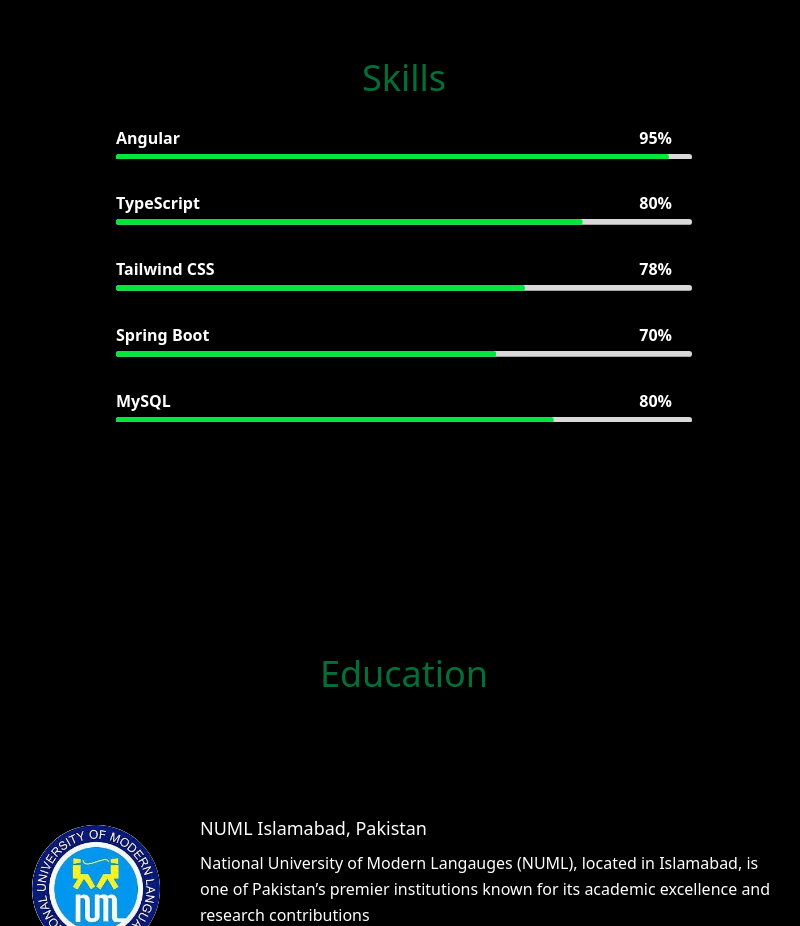
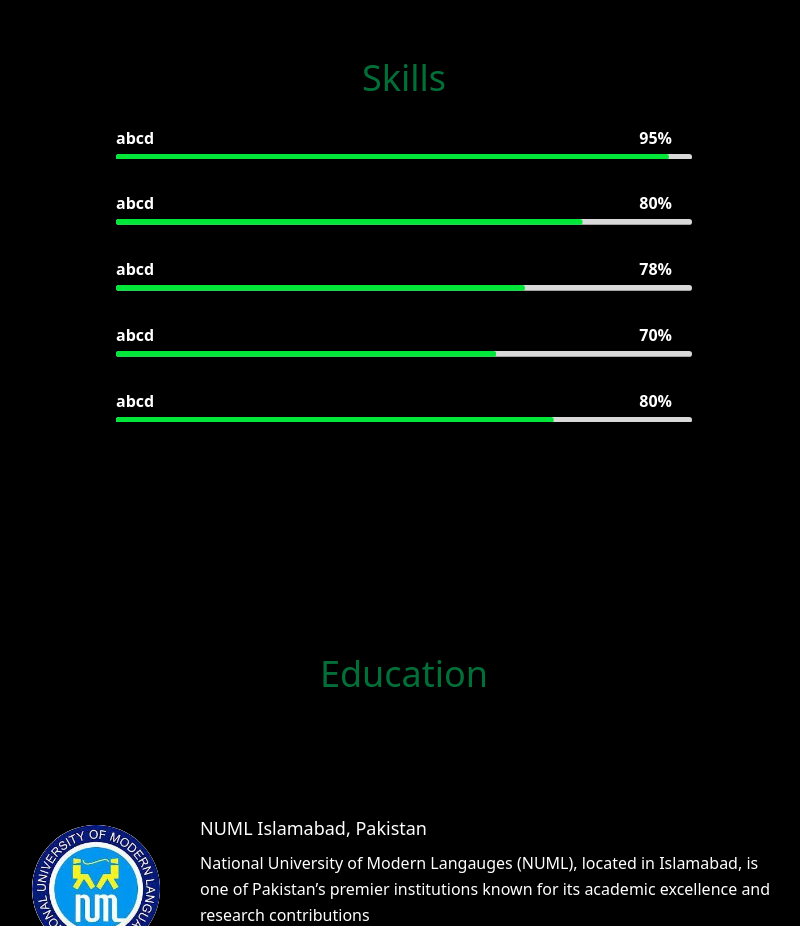
Before and after one commit to Malik-Muhammad-Umair/MyPortfolio, an Angular app: page /#/ in a window 1280 px wide. Shown: the part 1500-2426 px from the top of the page, without its empty margins (236-1036 px from the left). Built offline with nearby package versions, Linux system fonts and the light colour scheme.

Commit message:
Update home.component.html

```diff
--- a/src/app/MyComponents/home/home.component.html
+++ b/src/app/MyComponents/home/home.component.html
@@ -9,7 +9,7 @@
     <div class="mb-7">
         <div class="mb-7">
           <div class="flex justify-between py-1">
-            <span class="text-base text-gray-lite font-semibold dark:text-[#A6A6A6]">Angular</span>
+            <span class="text-base text-gray-lite font-semibold dark:text-[#A6A6A6]">abcd</span>
             <span class="text-base font-semibold text-gray-lite pr-5 dark:text-[#A6A6A6]">95%</span>
           </div>
           <svg class="rc-progress-line" viewBox="0 0 100 1" preserveAspectRatio="none">
@@ -19,7 +19,7 @@
           </svg>
         </div>
       <div class="flex justify-between py-1">
-        <span class="text-base text-gray-lite font-semibold dark:text-[#A6A6A6]">TypeScript</span>
+        <span class="text-base text-gray-lite font-semibold dark:text-[#A6A6A6]">abcd</span>
         <span class="text-base font-semibold text-gray-lite pr-5 dark:text-[#A6A6A6]">80%</span>
       </div>
       <svg class="rc-progress-line" viewBox="0 0 100 1" preserveAspectRatio="none">
@@ -34,7 +34,7 @@
     <!-- UI/UX Design -->
     <div class="mb-7">
       <div class="flex justify-between py-1">
-        <span class="text-base text-gray-lite font-semibold dark:text-[#A6A6A6]">Tailwind CSS</span>
+        <span class="text-base text-gray-lite font-semibold dark:text-[#A6A6A6]">abcd</span>
         <span class="text-base font-semibold text-gray-lite pr-5 dark:text-[#A6A6A6]">78%</span>
       </div>
       <svg class="rc-progress-line" viewBox="0 0 100 1" preserveAspectRatio="none">
@@ -47,7 +47,7 @@
     <!-- Adobe Illustrator -->
     <div class="mb-7">
       <div class="flex justify-between py-1">
-        <span class="text-base text-gray-lite font-semibold dark:text-[#A6A6A6]">Spring Boot</span>
+        <span class="text-base text-gray-lite font-semibold dark:text-[#A6A6A6]">abcd</span>
         <span class="text-base font-semibold text-gray-lite pr-5 dark:text-[#A6A6A6]">70%</span>
       </div>
       <svg class="rc-progress-line" viewBox="0 0 100 1" preserveAspectRatio="none">
@@ -60,7 +60,7 @@
     <!-- Photoshop -->
     <div class="mb-7">
       <div class="flex justify-between py-1">
-        <span class="text-base text-gray-lite font-semibold dark:text-[#A6A6A6]">MySQL</span>
+        <span class="text-base text-gray-lite font-semibold dark:text-[#A6A6A6]">abcd</span>
         <span class="text-base font-semibold text-gray-lite pr-5 dark:text-[#A6A6A6]">80%</span>
       </div>
       <svg class="rc-progress-line" viewBox="0 0 100 1" preserveAspectRatio="none">
```
